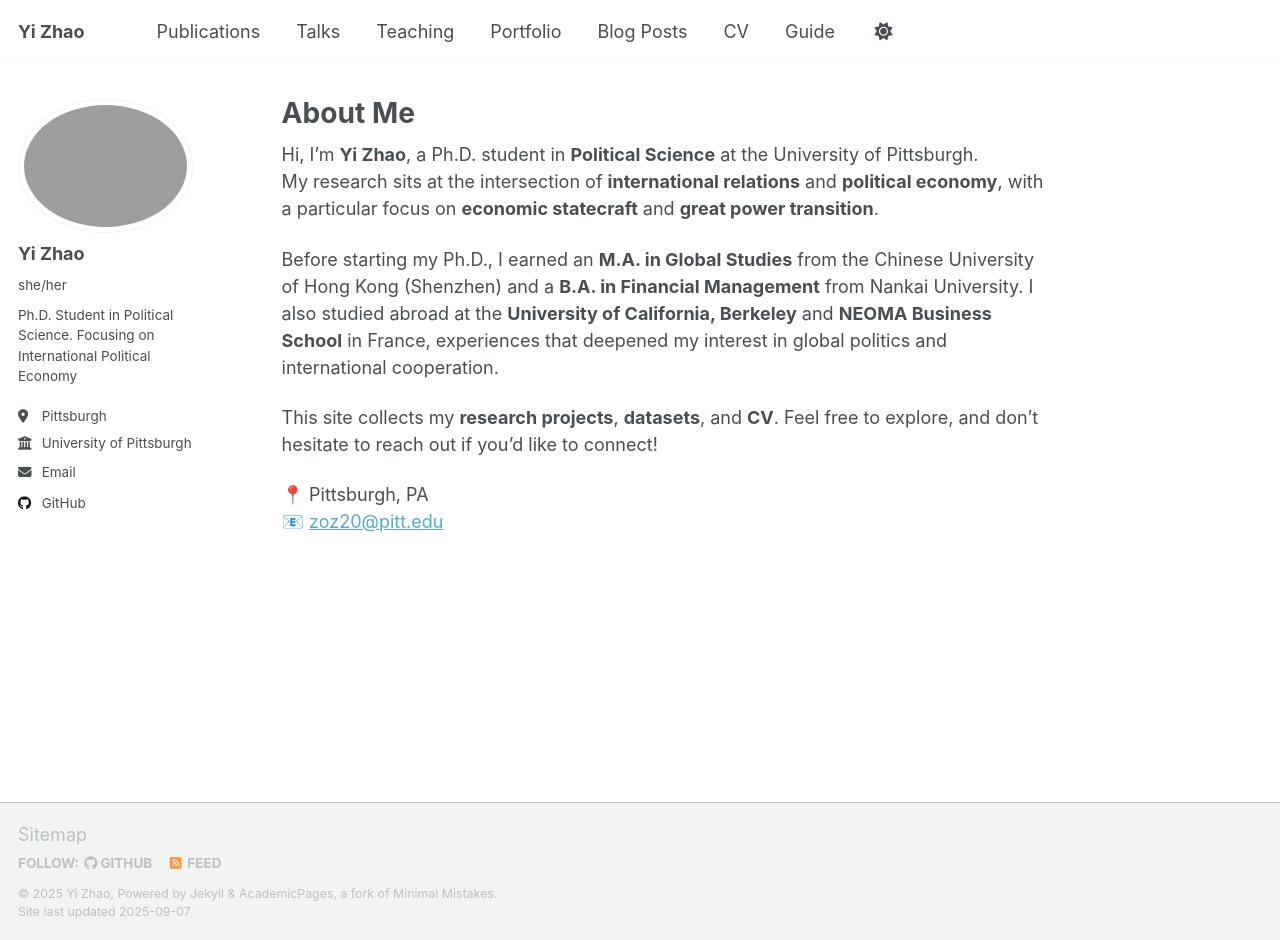
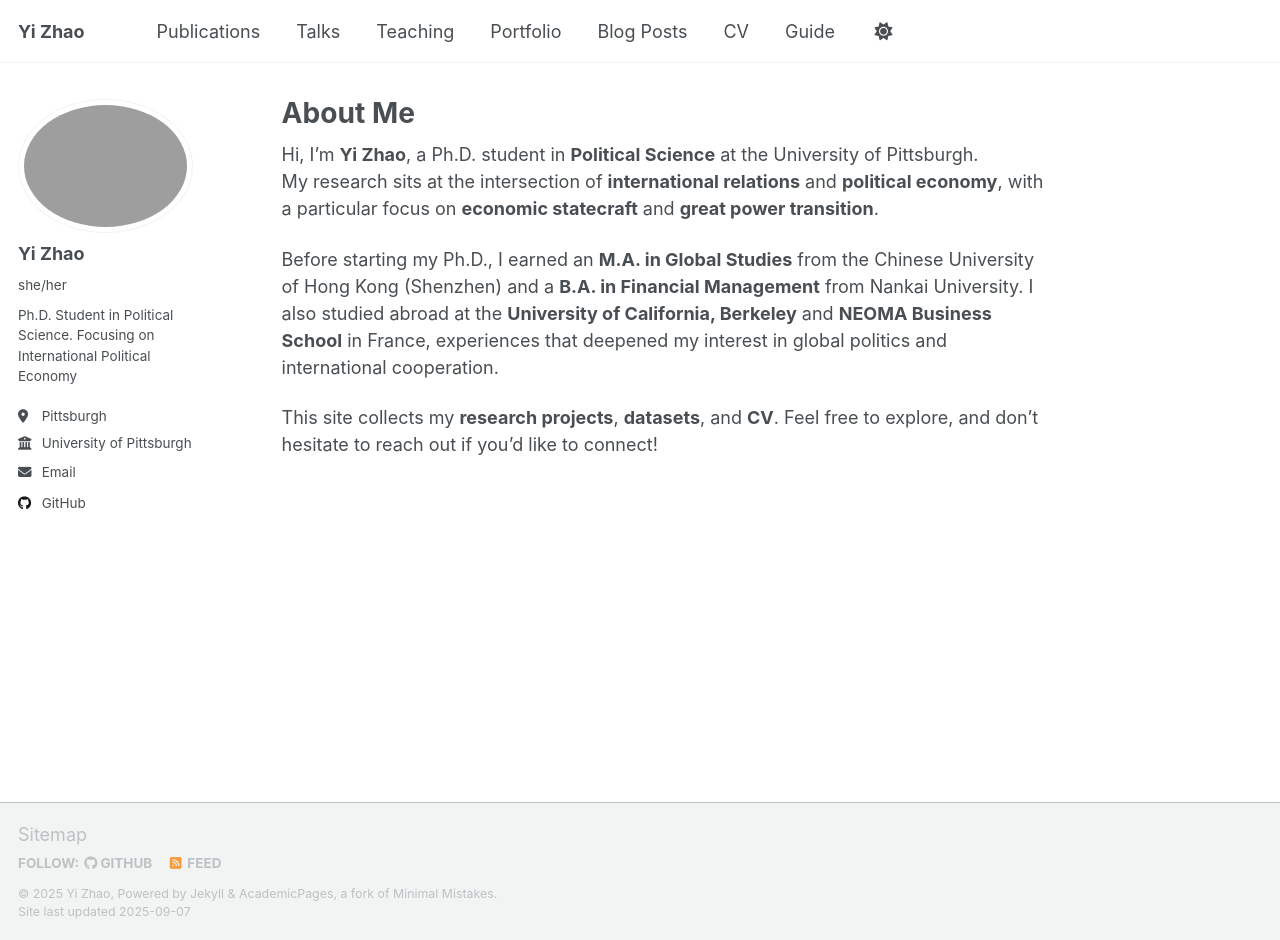
Before and after one commit to YiZhao999/YiZhao999.github.io, a Jekyll site: the page built from _pages/about.md, in a window 1280 px wide and 940 px high. Built offline with Jekyll 4.4.1, drawn with Linux system fonts in a browser that asks for light colours; a script that is not in the unit is left out.

Commit message:
Update about page by removing personal details
Removed contact information and location from about page.

```diff
--- a/_pages/about.md
+++ b/_pages/about.md
@@ -14,6 +14,3 @@ Before starting my Ph.D., I earned an **M.A. in Global Studies** from the Chines
 
 
 This site collects my **research projects**, **datasets**, and **CV**. Feel free to explore, and don’t hesitate to reach out if you’d like to connect!
-
-📍 Pittsburgh, PA
-📧 [zoz20@pitt.edu](mailto:zoz20@pitt.edu)
```
